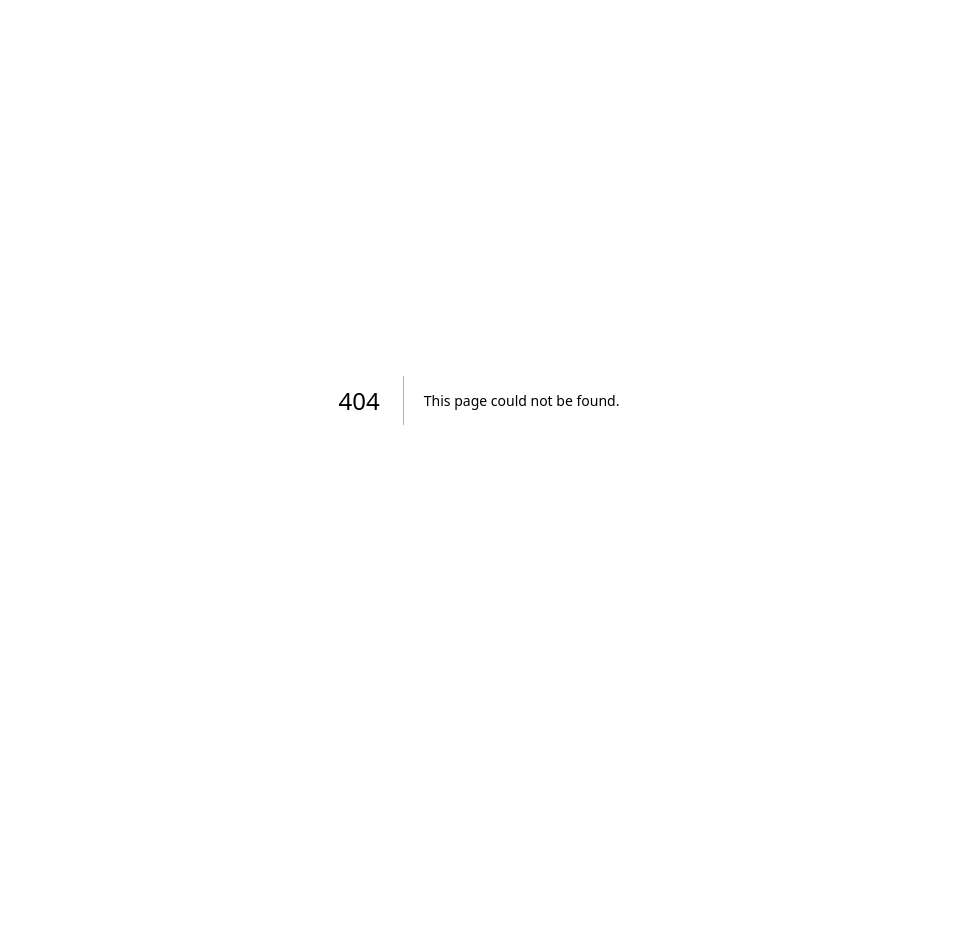
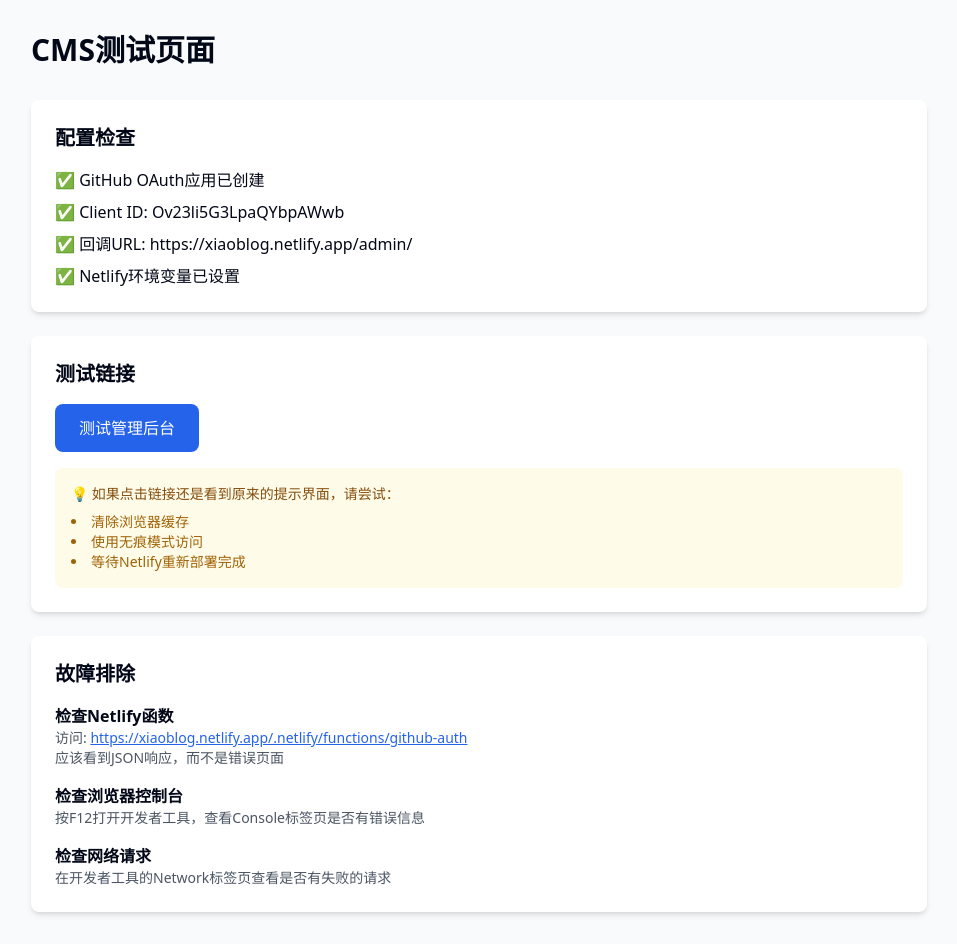
Before and after one commit to sqdft/my, a Next.js app: page /test-cms in a window 1280 px wide. Before the commit this address had no page. Shown: the whole page, without its empty margins (161-1118 px from the left). Before the commit the page ends 800 px from the top, so only its background shows below. Built offline with nearby package versions, Linux system fonts and the light colour scheme.

Commit message:
改正中

```diff
--- /dev/null
+++ b/src/app/test-cms/page.tsx
@@ -0,0 +1,75 @@
+export default function TestCMSPage() {
+    return (
+      <div className="min-h-screen bg-gray-50 p-8">
+        <div className="max-w-4xl mx-auto">
+          <h1 className="text-3xl font-bold mb-8">CMS测试页面</h1>
+
+          <div className="bg-white rounded-lg shadow-md p-6 mb-6">
+            <h2 className="text-xl font-semibold mb-4">配置检查</h2>
+            <ul className="space-y-2">
+              <li>✅ GitHub OAuth应用已创建</li>
+              <li>✅ Client ID: Ov23li5G3LpaQYbpAWwb</li>
+              <li>✅ 回调URL: https://xiaoblog.netlify.app/admin/</li>
+              <li>✅ Netlify环境变量已设置</li>
+            </ul>
+          </div>
+
+          <div className="bg-white rounded-lg shadow-md p-6 mb-6">
+            <h2 className="text-xl font-semibold mb-4">测试链接</h2>
+            <div className="space-y-4">
+              <a
+                href="/admin/"
+                target="_blank"
+                rel="noopener noreferrer"
+                className="inline-block bg-blue-600 text-white px-6 py-3 rounded-lg hover:bg-blue-700 transition-colors"
+              >
+                测试管理后台
+              </a>
+
+              <div className="mt-4 p-4 bg-yellow-50 rounded-lg">
+                <p className="text-sm text-yellow-800">
+                  💡 如果点击链接还是看到原来的提示界面，请尝试：
+                </p>
+                <ul className="list-disc list-inside mt-2 text-sm text-yellow-700">
+                  <li>清除浏览器缓存</li>
+                  <li>使用无痕模式访问</li>
+                  <li>等待Netlify重新部署完成</li>
+                </ul>
+              </div>
+            </div>
+          </div>
+
+          <div className="bg-white rounded-lg shadow-md p-6">
+            <h2 className="text-xl font-semibold mb-4">故障排除</h2>
+            <div className="space-y-4">
+              <div>
+                <h3 className="font-semibold">检查Netlify函数</h3>
+                <p className="text-gray-600 text-sm">
+                  访问: <a href="https://xiaoblog.netlify.app/.netlify/functions/github-auth" className="text-blue-600 underline" target="_blank">
+                    https://xiaoblog.netlify.app/.netlify/functions/github-auth
+                  </a>
+                </p>
+                <p className="text-gray-600 text-sm">
+                  应该看到JSON响应，而不是错误页面
+                </p>
+              </div>
+
+              <div>
+                <h3 className="font-semibold">检查浏览器控制台</h3>
+                <p className="text-gray-600 text-sm">
+                  按F12打开开发者工具，查看Console标签页是否有错误信息
+                </p>
+              </div>
+
+              <div>
+                <h3 className="font-semibold">检查网络请求</h3>
+                <p className="text-gray-600 text-sm">
+                  在开发者工具的Network标签页查看是否有失败的请求
+                </p>
+              </div>
+            </div>
+          </div>
+        </div>
+      </div>
+    )
+  }
```
Also changed, not shown: admin/index.html (+7 -80 lines), 2 other files (tests, documents, lock files or other folders).
